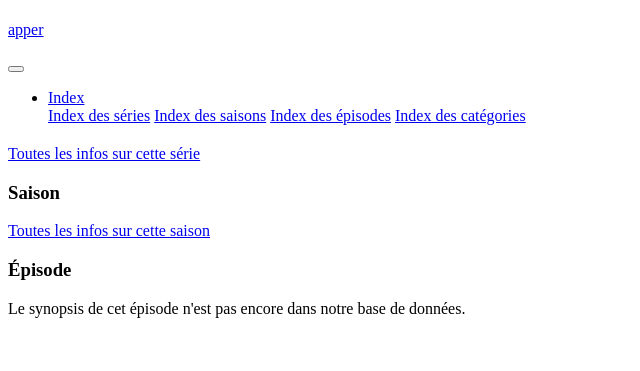
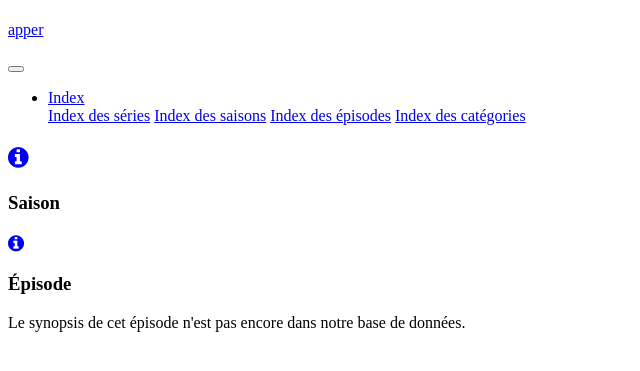
Before and after one commit to green-onions/Zapper, a Symfony app: template templates/Zapper/episode.html.twig in a window 1280 px wide. Shown: the part 407-778 px from the top of the page, without its empty margins (0-640 px from the left). Run offline with Twig, Linux system fonts and the light colour scheme; the template is opened without the code that fills it, so the values that code supplies are empty; some libraries are stand-ins or nearby versions; some web fonts are replaced.

Commit message:
CSS improvements

```diff
--- a/src/Controller/ZapperController.php
+++ b/src/Controller/ZapperController.php
@@ -68,7 +68,7 @@ class ZapperController extends AbstractController
     }
 
     /**
-     * @Route("/categoryTest/{categoryName}", requirements={"categoryName"="[a-záàâäãåçéèêëíìîïñóòôöõúùûüýÿæœ0-9-]+"}, defaults={"categoryName" = null}, utf8=true, name="categoryTest")
+     * @Route("/category/{categoryName}", requirements={"categoryName"="[a-záàâäãåçéèêëíìîïñóòôöõúùûüýÿæœ0-9-]+"}, defaults={"categoryName" = null}, utf8=true, name="categoryTest")
      * @param string $categoryName
      * @return Response
      */
@@ -81,7 +81,7 @@ class ZapperController extends AbstractController
         $programsInCategory = $this->getDoctrine()
             ->getRepository(Program::class)
             ->findBy(
-                ['categoryTest' => $category],
+                ['category' => $category],
                 ['id' => 'DESC'],
                 3
             );
--- a/templates/Zapper/episode.html.twig
+++ b/templates/Zapper/episode.html.twig
@@ -3,12 +3,16 @@
 {% block title %}{{ program.title }}, S. {{ season.number }}, Ep. {{ episode.number }}{% endblock %}
 
 {% block body %}
-    <h2>{{ program.title }}</h2>
-    <a class="ml-4" href="{{ path('zapper_seasons', {slug: program.title|lower|replace({' ': '-'})}) }}">Toutes les infos sur cette série</a>
-    <h3 class="ml-3 mt-4">Saison {{ season.number }}</h3>
+    <div class="row ml-1">
+        <h2>{{ program.title }}</h2>
+        <h2 class="ml-1 pt-1"><a href="{{ path('zapper_seasons', {slug: program.title|lower|replace({' ': '-'})}) }}"><i class="fa fa-info-circle"></i></a></h2>
+    </div>
+    <div class="row ml-4 mt-3">
+        <h3>Saison {{ season.number }}</h3>
+        <h3><a class="ml-3 pt-1" href="{{ path('zapper_episodes', {id: season.id}) }}"><i class="fa fa-info-circle"></i></a></h3>
+    </div>
     <p class="row col-7 ml-2">{{ season.description }}</p>
-    <a class="ml-4" href="{{ path('zapper_episodes', {id: season.id}) }}">Toutes les infos sur cette saison</a>
-    <h3 class="ml-3 mt-4">Épisode {{ episode.number }}</h3>
+    <h3 class="ml-4 mt-4">Épisode {{ episode.number }}</h3>
     {% if episode.synopsis is null %}
         <p class="ml-4">Le synopsis de cet épisode n'est pas encore dans notre base de données.</p>
     {% else %}
```
Also changed, not shown: assets/css/app.scss (+10 -5 lines), templates/Zapper/index.html.twig (+7 -6 lines), templates/Zapper/show.html.twig (+5 -7 lines).
